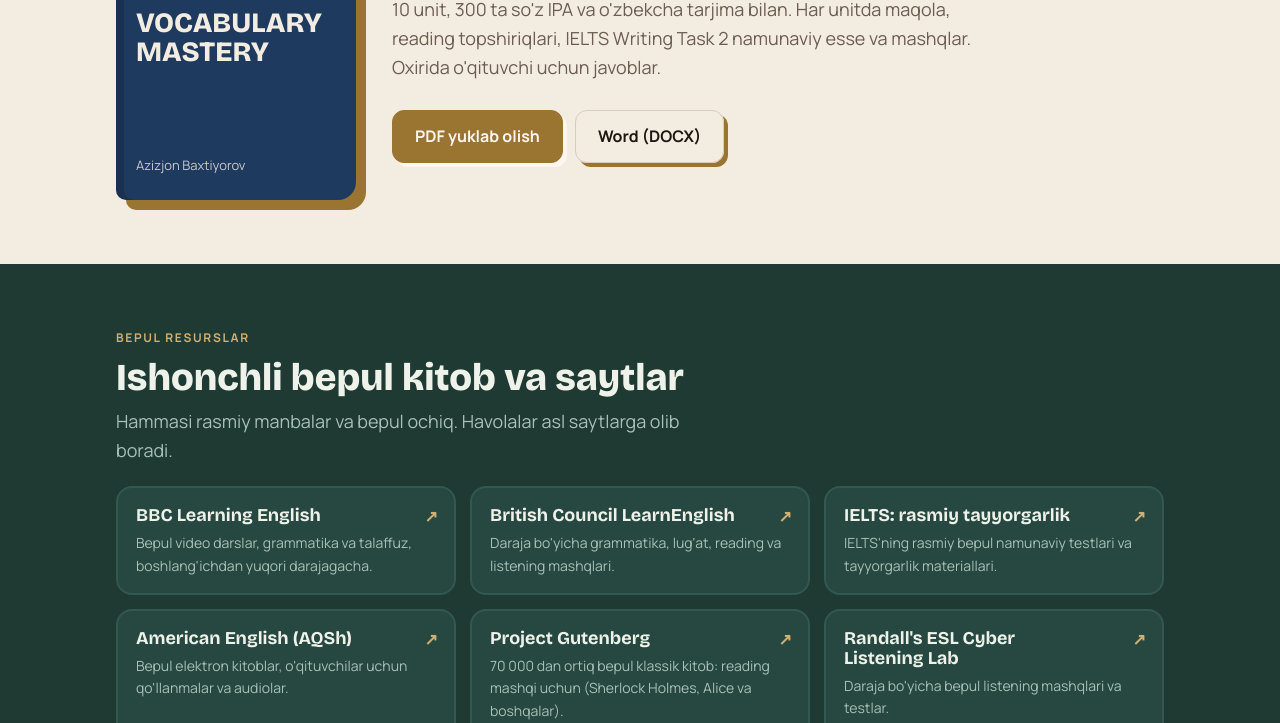
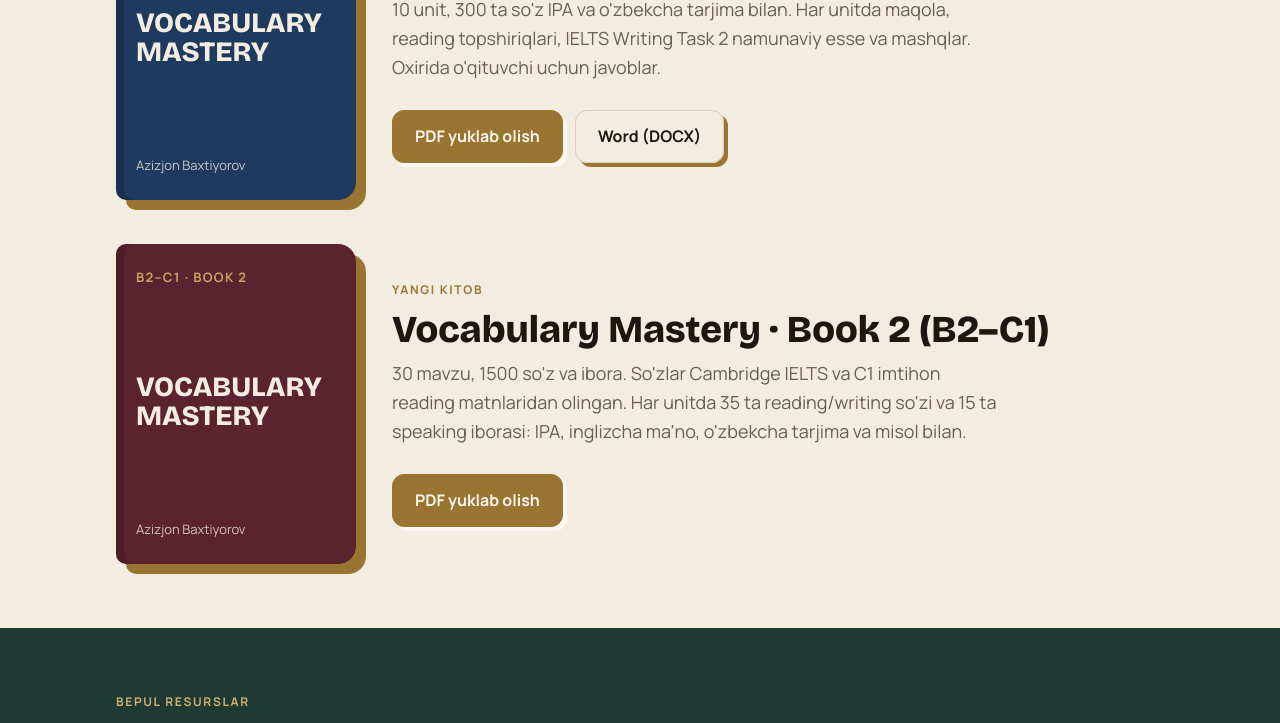
Before and after one commit to Azizjon2220/Azizjon2220.github.io, a plain HTML site: page materials.html in a window 1280 px wide. Shown: the part 475-1198 px from the top of the page. Drawn offline with nearby package versions, Linux system fonts and the light colour scheme.

Commit message:
Add Vocabulary Mastery Book 2
Co-Authored-By: Claude Opus 5.5 <noreply@anthropic.com>

```diff
--- a/materials.html
+++ b/materials.html
@@ -53,6 +53,15 @@
       <div class="ctas"><a class="btn primary" href="books/Vocabulary-Mastery-B1-B2.pdf" target="_blank" rel="noopener" data-uz="PDF yuklab olish" data-en="Download PDF" data-ru="Скачать PDF">PDF yuklab olish</a><a class="btn" href="books/Vocabulary-Mastery-B1-B2.docx" data-uz="Word (DOCX)" data-en="Word (DOCX)" data-ru="Word (DOCX)">Word (DOCX)</a></div>
     </div>
   </div>
+  <div class="book" style="margin-top:44px">
+    <div class="cover" style="background:#5b2230"><span>B2–C1 · BOOK 2</span><b>VOCABULARY<br>MASTERY</b><i>Azizjon Baxtiyorov</i></div>
+    <div>
+      <div class="eyebrow" data-uz="Yangi kitob" data-en="New book" data-ru="Новая книга">Yangi kitob</div>
+      <h2 style="margin:10px 0 8px">Vocabulary Mastery · Book 2 (B2–C1)</h2>
+      <p class="lead" style="margin-top:0" data-uz="30 mavzu, 1500 so'z va ibora. So'zlar Cambridge IELTS va C1 imtihon reading matnlaridan olingan. Har unitda 35 ta reading/writing so'zi va 15 ta speaking iborasi: IPA, inglizcha ma'no, o'zbekcha tarjima va misol bilan." data-en="30 topics, 1,500 words and phrases taken from Cambridge IELTS and C1 exam reading texts. Each unit: 35 reading/writing words and 15 speaking phrases, with IPA, English meaning, Uzbek translation and an example." data-ru="30 тем, 1500 слов и фраз из текстов Cambridge IELTS и экзамена C1. В каждом юните 35 слов для чтения/письма и 15 фраз для говорения: IPA, значение, перевод на узбекский и пример.">30 mavzu, 1500 so'z va ibora. So'zlar Cambridge IELTS va C1 imtihon reading matnlaridan olingan. Har unitda 35 ta reading/writing so'zi va 15 ta speaking iborasi: IPA, inglizcha ma'no, o'zbekcha tarjima va misol bilan.</p>
+      <div class="ctas"><a class="btn primary" href="books/Vocabulary-Mastery-Book-2.pdf" target="_blank" rel="noopener" data-uz="PDF yuklab olish" data-en="Download PDF" data-ru="Скачать PDF">PDF yuklab olish</a></div>
+    </div>
+  </div>
 </div></section>
 <section class="t-forest"><div class="wrap">
   <div class="eyebrow" data-uz="Bepul resurslar" data-en="Free resources" data-ru="Бесплатные ресурсы">Bepul resurslar</div>
--- a/sitemap.xml
+++ b/sitemap.xml
@@ -1,2 +1,2 @@
 <?xml version="1.0" encoding="UTF-8"?>
-<urlset xmlns="http://www.sitemaps.org/schemas/sitemap/0.9"><url><loc>https://azizjon2220.github.io/</loc><lastmod>2026-11-25</lastmod></url><url><loc>https://azizjon2220.github.io/about.html</loc></url><url><loc>https://azizjon2220.github.io/materials.html</loc></url><url><loc>https://azizjon2220.github.io/books/Vocabulary-Mastery-B1-B2.pdf</loc></url><url><loc>https://azizjon2220.github.io/lessons.html</loc></url><url><loc>https://azizjon2220.github.io/contact.html</loc></url><url><loc>https://azizjon2220.github.io/course.html</loc></url><url><loc>https://azizjon2220.github.io/level-test.html</loc></url></urlset>
+<urlset xmlns="http://www.sitemaps.org/schemas/sitemap/0.9"><url><loc>https://azizjon2220.github.io/</loc><lastmod>2026-11-25</lastmod></url><url><loc>https://azizjon2220.github.io/about.html</loc></url><url><loc>https://azizjon2220.github.io/materials.html</loc></url><url><loc>https://azizjon2220.github.io/books/Vocabulary-Mastery-B1-B2.pdf</loc></url><url><loc>https://azizjon2220.github.io/books/Vocabulary-Mastery-Book-2.pdf</loc></url><url><loc>https://azizjon2220.github.io/lessons.html</loc></url><url><loc>https://azizjon2220.github.io/contact.html</loc></url><url><loc>https://azizjon2220.github.io/course.html</loc></url><url><loc>https://azizjon2220.github.io/level-test.html</loc></url></urlset>
```
Also changed, not shown: index.html (+1 -1 lines), 1 other file.
